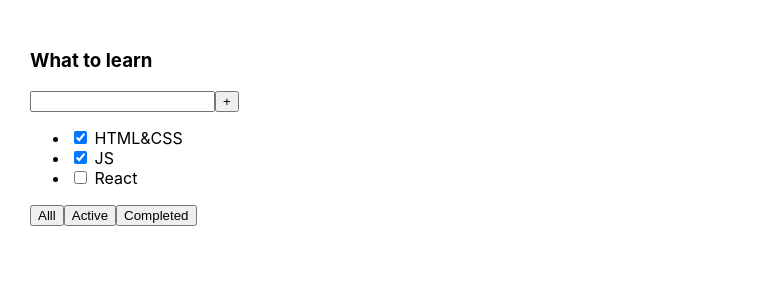
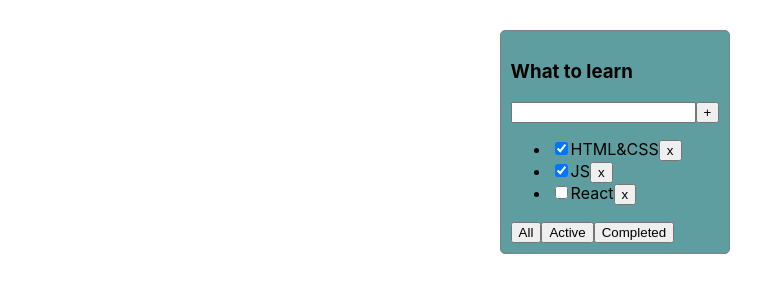
Before and after one commit to dmitrievich-an/todolist-lessons, a React (Create React App) app: page / in a window 1280 px wide. Shown: the top 300 px of the page, without its empty margins (0-763 px from the left). Built offline with nearby package versions, Linux system fonts and the light colour scheme.

Commit message:
preparing for the second lesson

```diff
--- a/src/App.css
+++ b/src/App.css
@@ -1,6 +1,7 @@
 .App {
   padding: 30px;
   display: flex;
+  justify-content: center;
 }
 
 .App > div {
--- a/src/App.tsx
+++ b/src/App.tsx
@@ -1,26 +1,52 @@
-import React from 'react';
+import React, { useState } from 'react';
 import './App.css';
+import { TaskType, TodoList } from "./components/Todolist/TodoList";
+
+export type FilterValuesType = "all" | "active" | "completed"
 
 function App() {
+
+    const todoListTitle = "What to learn"
+
+    const [tasks, setTasks] = useState<Array<TaskType>>([
+        { id: 1, isDone: true, title: "HTML&CSS" },
+        { id: 2, isDone: true, title: "JS" },
+        { id: 3, isDone: false, title: "React" },
+    ])
+
+    const removeTask = (taskId: number) => {
+        const newState = tasks.filter(t => t.id !== taskId)
+        setTasks(newState)
+    }
+
+    const [filter, setFilter] = useState<FilterValuesType>("all")
+
+    const changeTodoListFilter = (nextFilter: FilterValuesType) => {
+        setFilter(nextFilter)
+    }
+
+    const getTasksForTodoList = (allTasks: Array<TaskType>, nextFilterValue: FilterValuesType) => {
+        switch (nextFilterValue) {
+            case "active":
+                return allTasks.filter(t => !t.isDone);
+            case "completed":
+                return allTasks.filter(t => t.isDone);
+            default:
+                return allTasks;
+        }
+    }
+
+    const tasksForTodoList = getTasksForTodoList(tasks, filter)
+
     return (
         <div className="App">
-            <div>
-                <h3>What to learn</h3>
-                <div>
-                    <input/>
-                    <button>+</button>
-                </div>
-                <ul>
-                    <li><input type="checkbox" checked={true}/> <span>HTML&CSS</span></li>
-                    <li><input type="checkbox" checked={true}/> <span>JS</span></li>
-                    <li><input type="checkbox" checked={false}/> <span>React</span></li>
-                </ul>
-                <div>
-                    <button>Alll</button>
-                    <button>Active</button>
-                    <button>Completed</button>
-                </div>
-            </div>
+            <TodoList
+                title={ todoListTitle }
+                tasks={ tasksForTodoList }
+                removeTask={ removeTask }
+                changeTodoListFilter={ changeTodoListFilter }
+            />
+            {/*<TodoList title={todoListTitle_2} tasks={tasks_2} />*/ }
         </div>
     );
 }
--- /dev/null
+++ b/src/components/Todolist/TodoList.css
@@ -0,0 +1,6 @@
+.todolist {
+  background-color: cadetblue;
+  border: 1px solid gray;
+  border-radius: 5px;
+  padding: 10px;
+}
--- /dev/null
+++ b/src/components/Todolist/TodoList.tsx
@@ -0,0 +1,63 @@
+import React from 'react';
+import './TodoList.css';
+import { FilterValuesType } from "../../App";
+
+type TodoListPropsType = {
+    title: string
+    tasks: TaskType[]
+    removeTask: (taskId: number) => void
+    changeTodoListFilter: (nextFilter: FilterValuesType) => void
+}
+
+export type TaskType = {
+    id: number
+    title: string
+    isDone: boolean
+}
+
+export const TodoList = ({
+                             title,
+                             tasks,
+                             removeTask,
+                             changeTodoListFilter
+                         }: TodoListPropsType) => {
+
+    // const title = props.title
+    // const tasks = props.tasks
+
+    // const {title, tasks} = props  //деструктурирующее присваивание (вместо двух строк выше)
+
+    const tasksList: Array<JSX.Element> = tasks.map(el => {
+
+            const removeTaskHandler = () => removeTask(el.id)
+
+            return (
+                <li key={ el.id }>
+                    <input type="checkbox" checked={ el.isDone } />
+                    <span>{ el.title }</span>
+                    <button onClick={ removeTaskHandler }>x</button>
+                </li>
+            )
+        }
+    )
+
+    return (
+        <div>
+            <div className="todolist">
+                <h3>{ title }</h3>
+                <div>
+                    <input />
+                    <button>+</button>
+                </div>
+                <ul>
+                    { tasksList }
+                </ul>
+                <div>
+                    <button onClick={ () => changeTodoListFilter("all") }>All</button>
+                    <button onClick={ () => changeTodoListFilter("active") }>Active</button>
+                    <button onClick={ () => changeTodoListFilter("completed") }>Completed</button>
+                </div>
+            </div>
+        </div>
+    );
+};
```
